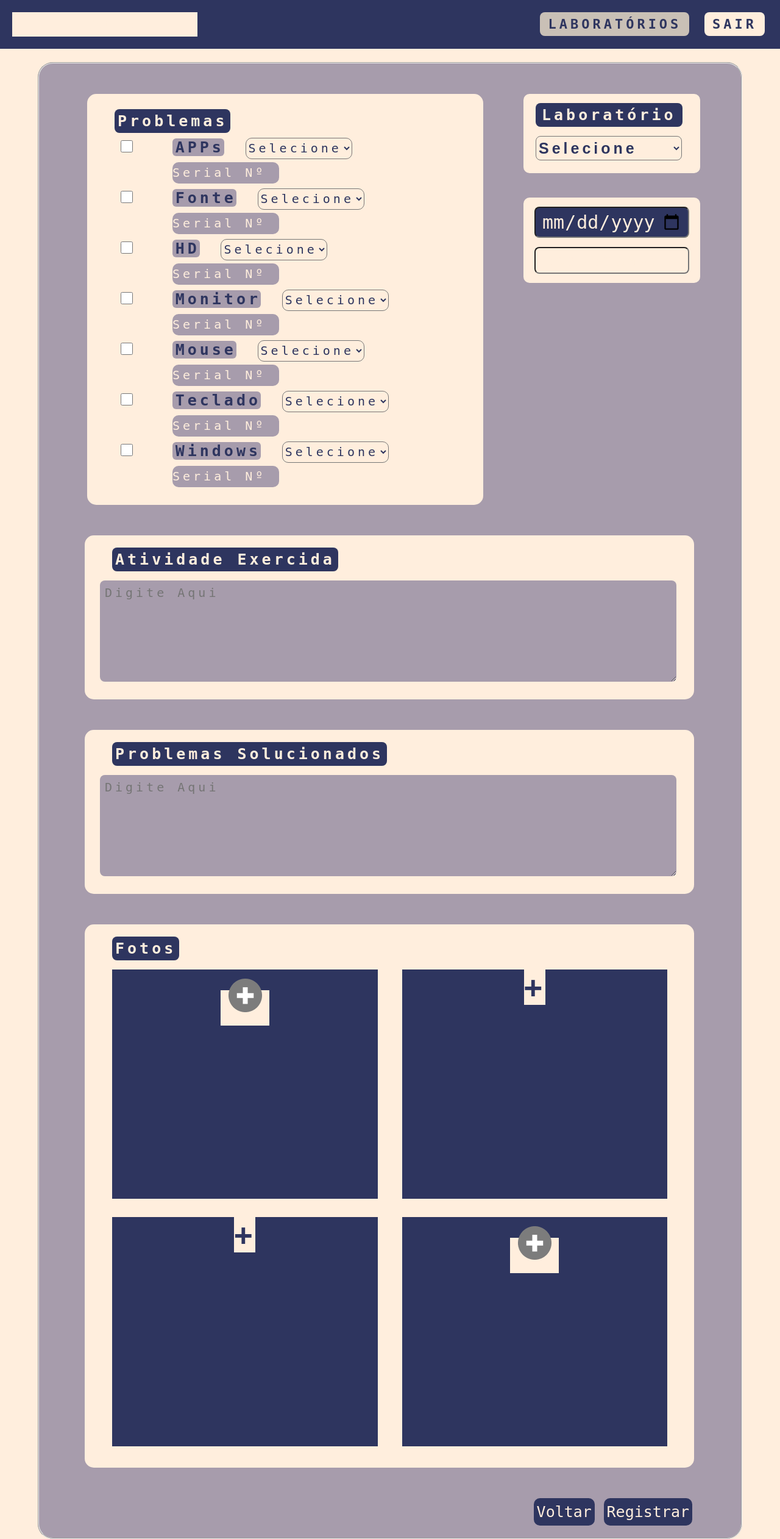
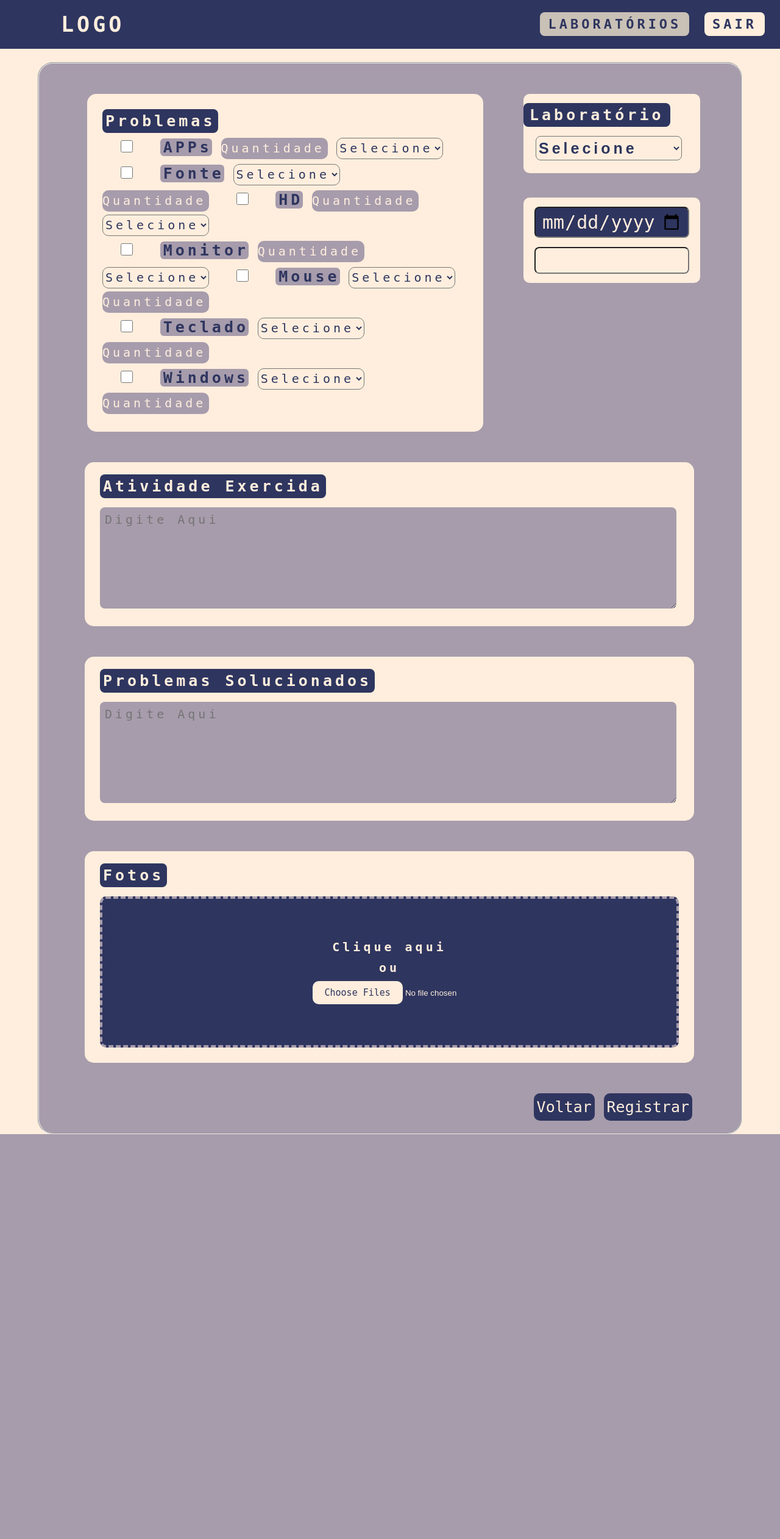
Before and after one commit to TCC2023insv/TCC2023-Site, a PHP site: page /p_reg-repa-M_TC.html in a window 1280 px wide. Shown: the whole page at 61% size. After the commit the page ends 1860 px from the top, so only its background shows below. Run offline with PHP 8.4, Linux system fonts and the light colour scheme.

Commit message:
Parte das Fotos pronta

```diff
--- a/css/p_reg-repa-M_TC.css
+++ b/css/p_reg-repa-M_TC.css
@@ -96,7 +96,6 @@ body{
     font-family: 'Roboto Mono', monospace;
     color:#FFEEDD;
     letter-spacing: 5px;
-    margin-left: 115px;
     border: none;
 }
 /* Cor do placeholder */
@@ -165,42 +164,49 @@ input::placeholder {
     margin-left: 75px;
 }
 
-input[type="file"]{
-    display: none;
+.Solte-Aqui{
+    position: relative;
+    display: flex;
+    flex-direction: column;
+    justify-content: center;
+    align-items: center;
+    margin-top: 20px;
+
+    height: 200px;
+    padding: 20px;
+    border-radius: 10px;
+    border: 4px dashed #A79CAC;
+    color: #FFEEDD;
+    font-size: 20px;
+    background-color: #2E355F;
+    cursor: pointer;
 }
 
-
-label{
-    background-color: #FFEEDD;
-    color: #2E355F;
-    font-size: 50px;
-    cursor: pointer;
-    text-align: center;
-    width: 405px;
-    height: 289px;
-    margin: 30px 20px 20px 20px ;
+.Solte-Aqui:hover{
+    background-color: #4C5381;
 }
 
-.Linha{
-    display: flex;
-    flex-direction: row;
-
-    width: 951px;
-    height: 376px;
-
-    justify-content: center;
-
-    margin-bottom: 30px;
+.Solte-Titulo{
+    margin-bottom:10px;
 }
 
-.Fundo{
-    background-color: #2E355F;
-    width: 449px;
-    height: 376px;
-    margin: 20px;
-    text-align: center;
+input[type=file]::file-selector-button{
+    border: none;
+    background: #FFEEDD;
+    padding: 10px 20px;
+    border-radius: 10px;
+    color: #2E355F;
+    cursor: pointer;
+    margin-top: 10px;
+    font-size: 15px;
+    font-family: 'Roboto Mono', monospace;
 }
 
+input[type=file]::file-selector-button:hover {
+    background: #ddc3a9;
+  }
+
+/* BOTÕES */
 #Btn{
     float: right;
     margin-right: 80px;
--- a/p_reg-repa-M_TC.html
+++ b/p_reg-repa-M_TC.html
@@ -48,7 +48,8 @@
                     <label class="Titulo">Problemas</label><br>
                     <input class="CheckProb" type="checkbox" name="apps">
                         <label for="apps" class="txtProb">APPs</label>
-                    <select class="Select" name="prob-apps">
+                            <input  class="Txt-serialN" type="text" placeholder="Quantidade">
+                                <select class="Select">
                                         <option value="sel">Selecione</option>
                                         <option value="quebrado">Quebrado</option>
                                         <option value="desatualizado">Desatualizado</option>
@@ -57,10 +58,10 @@
                                         <option value="em excesso">Em excesso</option>
                                         <option value="outros">Outros</option>
                                 </select><br>
-                    <input class="Txt-serialN" type="text" placeholder="Serial Nº"><br>
+
                     <input class="CheckProb" type="checkbox" name="fonte">
                         <label for="fonte" class="txtProb">Fonte</label>
-                    <select class="Select" name="prob-fonte">
+                        <select class="Select">
                             <option value="sel">Selecione</option>
                             <option value="quebrado">Quebrado</option>
                             <option value="desatualizado">Desatualizado</option>
@@ -69,10 +70,12 @@
                             <option value="em excesso">Em excesso</option>
                             <option value="outros">Outros</option>
                        </select><br>
-                    <input class="Txt-serialN" type="text" placeholder="Serial Nº"><br>
+
+                       <input  class="Txt-serialN" type="text" placeholder="Quantidade">
                     <input class="CheckProb" type="checkbox" name="hd">
                         <label for="hd" class="txtProb">HD</label>
-                    <select class="Select" name="prob-hd">
+                            <input  class="Txt-serialN" type="text" placeholder="Quantidade">
+                                <select class="Select">
                                         <option value="sel">Selecione</option>
                                         <option value="quebrado">Quebrado</option>
                                         <option value="desatualizado">Desatualizado</option>
@@ -81,10 +84,11 @@
                                         <option value="em excesso">Em excesso</option>
                                         <option value="outros">Outros</option>
                                 </select><br>
-                    <input class="Txt-serialN" type="text" placeholder="Serial Nº"><br>
+
                     <input class="CheckProb" type="checkbox" name="monitor">
                         <label for="monitor" class="txtProb">Monitor</label>
-                    <select class="Select" name="prob-monitor">
+                        <input  class="Txt-serialN" type="text" placeholder="Quantidade">
+                        <select class="Select">
                             <option value="sel">Selecione</option>
                             <option value="quebrado">Quebrado</option>
                             <option value="desatualizado">Desatualizado</option>
@@ -92,11 +96,12 @@
                             <option value="corrompido">Corrompido</option>
                             <option value="em excesso">Em excesso</option>
                             <option value="outros">Outros</option>
-                           </select><br>
-                    <input class="Txt-serialN" type="text" placeholder="Serial Nº"><br>
+                       </select>
+
+
                     <input class="CheckProb" type="checkbox" name="mouse">
                         <label for="mouse" class="txtProb">Mouse</label>
-                    <select class="Select" name="prob-mouse">
+                        <select class="Select">
                             <option value="sel">Selecione</option>
                             <option value="quebrado">Quebrado</option>
                             <option value="desatualizado">Desatualizado</option>
@@ -104,11 +109,12 @@
                             <option value="corrompido">Corrompido</option>
                             <option value="em excesso">Em excesso</option>
                             <option value="outros">Outros</option>
-                           </select><br>
-                    <input class="Txt-serialN" type="text" placeholder="Serial Nº"><br>
-                    <input class="CheckProb" type="checkbox" name="teclado">
-                    <label for="teclado" class="txtProb">Teclado</label>
-                    <select class="Select" name="prob-teclado">
+                       </select>
+                       <input  class="Txt-serialN" type="text" placeholder="Quantidade"><br>
+
+                        <input class="CheckProb" type="checkbox" name="outros">
+                            <label for="outros" class="txtProb">Teclado</label>
+                            <select class="Select">
                                 <option value="sel">Selecione</option>
                                 <option value="quebrado">Quebrado</option>
                                 <option value="desatualizado">Desatualizado</option>
@@ -116,11 +122,12 @@
                                 <option value="corrompido">Corrompido</option>
                                 <option value="em excesso">Em excesso</option>
                                 <option value="outros">Outros</option>
-                               </select><br>
-                    <input class="Txt-serialN" type="text" placeholder="Serial Nº"><br>
-                    <input class="CheckProb" type="checkbox" name="Windows">
-                    <label for="Windows" class="txtProb">Windows</label>
-                    <select class="Select" name="prob-windows">
+                           </select>
+
+                           <input  class="Txt-serialN" type="text" placeholder="Quantidade"><br>
+                        <input class="CheckProb" type="checkbox" name="outros">
+                            <label for="outros" class="txtProb">Windows</label>
+                            <select class="Select">
                                 <option value="sel">Selecione</option>
                                 <option value="quebrado">Quebrado</option>
                                 <option value="desatualizado">Desatualizado</option>
@@ -128,8 +135,7 @@
                                 <option value="corrompido">Corrompido</option>
                                 <option value="em excesso">Em excesso</option>
                                 <option value="outros">Outros</option>
-                               </select><br>
-                    <input class="Txt-serialN" type="text" placeholder="Serial Nº"><br>
+                           <input  class="Txt-serialN" type="text" placeholder="Quantidade"><br>
                     </div>
             </div>
 
@@ -146,27 +152,11 @@
 
             <div id="Fotos">
                 <label class="Titulo">Fotos</label>
-                <div class="Linha">
-                    <div class="Fundo">
-                        <label for="foto"><img src="img/icon_add_foto.png "></label>
-                        <input type="file" name="foto[]" id="foto" accept="image/jpeg,image/jpg,image/png,image/img" multiple>
-                    </div>
-                    <div class="Fundo">
-                        <label for="foto">+</label>
-                        <input type="file" name="foto[]" id="foto" accept="image/jpeg,image/jpg,image/png,image/img" multiple>
-                    </div>
-                </div>
-                <div class="Linha">
-                    <div class="Fundo">
-                        <label for="foto">+</label>
-                        <input type="file" name="foto[]" id="foto" accept="image/jpeg,image/jpg,image/png,image/img" multiple>
-                    </div>
-                    <div class="Fundo">
-                        <label for="foto"><img src="img/icon_add_foto.png "> </label>
-                        <input type="file" name="foto[]" id="foto" accept="image/jpeg,image/jpg,image/png,image/img" multiple>
-                    </div>
-                </div>
-
+                    <label for="foto" class="Solte-Aqui">
+                        <span class="Solte-Titulo">Clique aqui</span>
+                        ou
+                        <input type="file" name="foto[]" id="foto" accept="image/*" multiple>
+                    </label>
             </div>
 
             <div id="Btn">
```
Lines whose indentation alone changed are shown as unchanged.
